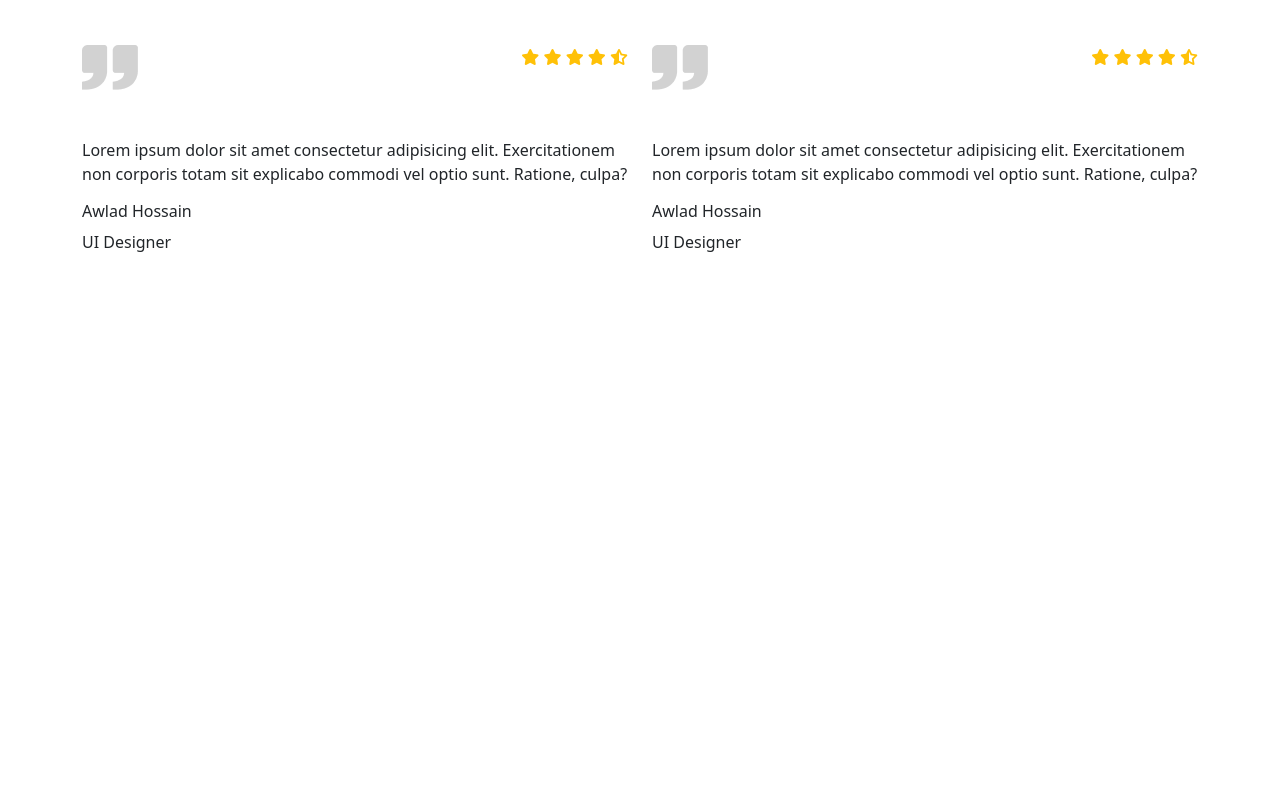
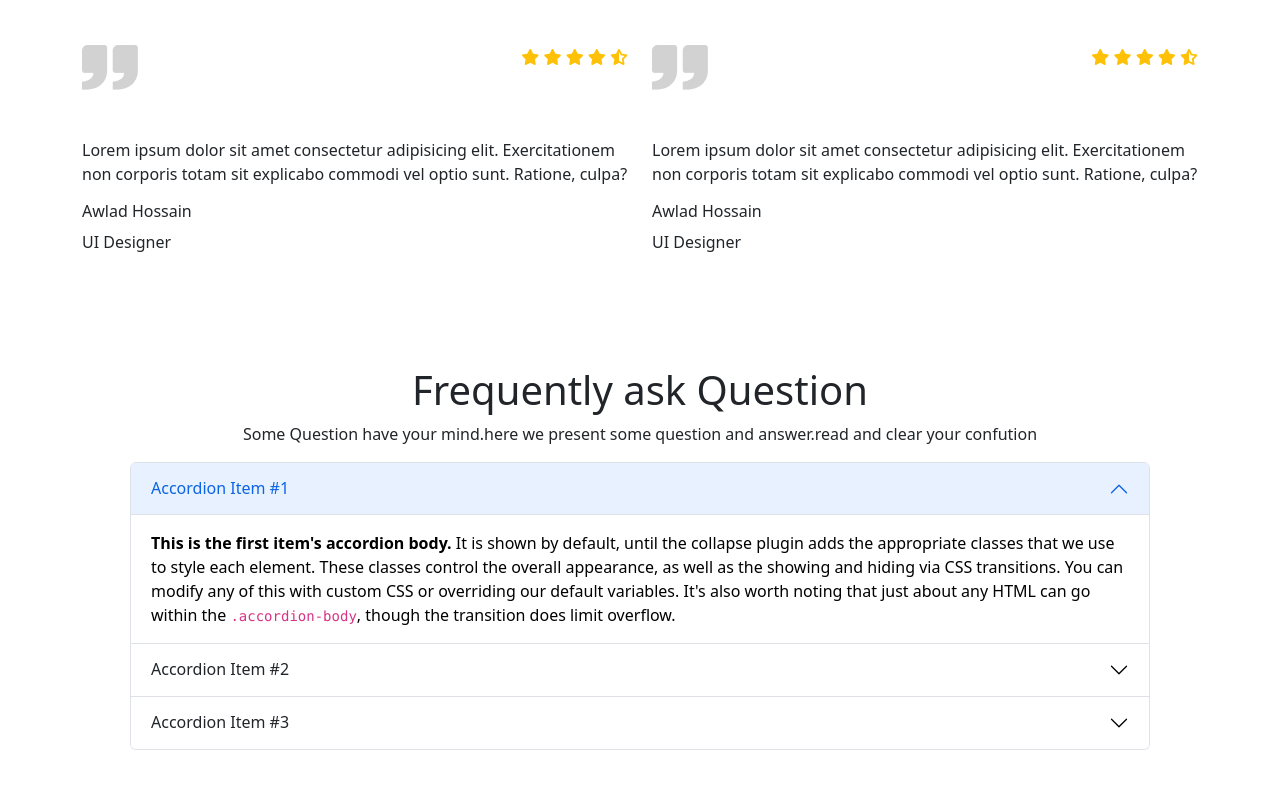
Before and after one commit to mahmudur987/assignment-three, a plain HTML site: page index.html in a window 1280 px wide. Shown: the part 3485-4283 px from the top of the page. Before the commit the page ends 3803 px from the top, so only its background shows below. Drawn offline with nearby package versions, Linux system fonts and the light colour scheme.

Commit message:
question add

```diff
--- a/index.html
+++ b/index.html
@@ -353,8 +353,73 @@
         <!-- students feedback end -->
 
         <!-- frequently ask question start -->
-        <section>
+        <section class="container">
+            <div class="p-5">
+                <h1 class="text-center">Frequently ask Question</h1>
+                <p class="text-center">Some Question have your mind.here we present some question and answer.read and
+                    clear your confution
+                </p>
+                <div class="accordion" id="accordionExample">
+                    <div class="accordion-item">
+                        <h2 class="accordion-header" id="headingOne">
+                            <button class="accordion-button" type="button" data-bs-toggle="collapse"
+                                data-bs-target="#collapseOne" aria-expanded="true" aria-controls="collapseOne">
+                                Accordion Item #1
+                            </button>
+                        </h2>
+                        <div id="collapseOne" class="accordion-collapse collapse show" aria-labelledby="headingOne"
+                            data-bs-parent="#accordionExample">
+                            <div class="accordion-body">
+                                <strong>This is the first item's accordion body.</strong> It is shown by default, until
+                                the collapse plugin adds the appropriate classes that we use to style each element.
+                                These classes control the overall appearance, as well as the showing and hiding via CSS
+                                transitions. You can modify any of this with custom CSS or overriding our default
+                                variables. It's also worth noting that just about any HTML can go within the
+                                <code>.accordion-body</code>, though the transition does limit overflow.
+                            </div>
+                        </div>
+                    </div>
+                    <div class="accordion-item">
+                        <h2 class="accordion-header" id="headingTwo">
+                            <button class="accordion-button collapsed" type="button" data-bs-toggle="collapse"
+                                data-bs-target="#collapseTwo" aria-expanded="false" aria-controls="collapseTwo">
+                                Accordion Item #2
+                            </button>
+                        </h2>
+                        <div id="collapseTwo" class="accordion-collapse collapse" aria-labelledby="headingTwo"
+                            data-bs-parent="#accordionExample">
+                            <div class="accordion-body">
+                                <strong>This is the second item's accordion body.</strong> It is hidden by default,
+                                until the collapse plugin adds the appropriate classes that we use to style each
+                                element. These classes control the overall appearance, as well as the showing and hiding
+                                via CSS transitions. You can modify any of this with custom CSS or overriding our
+                                default variables. It's also worth noting that just about any HTML can go within the
+                                <code>.accordion-body</code>, though the transition does limit overflow.
+                            </div>
+                        </div>
+                    </div>
+                    <div class="accordion-item">
+                        <h2 class="accordion-header" id="headingThree">
+                            <button class="accordion-button collapsed" type="button" data-bs-toggle="collapse"
+                                data-bs-target="#collapseThree" aria-expanded="false" aria-controls="collapseThree">
+                                Accordion Item #3
+                            </button>
+                        </h2>
+                        <div id="collapseThree" class="accordion-collapse collapse" aria-labelledby="headingThree"
+                            data-bs-parent="#accordionExample">
+                            <div class="accordion-body">
+                                <strong>This is the third item's accordion body.</strong> It is hidden by default, until
+                                the collapse plugin adds the appropriate classes that we use to style each element.
+                                These classes control the overall appearance, as well as the showing and hiding via CSS
+                                transitions. You can modify any of this with custom CSS or overriding our default
+                                variables. It's also worth noting that just about any HTML can go within the
+                                <code>.accordion-body</code>, though the transition does limit overflow.
+                            </div>
+                        </div>
+                    </div>
+                </div>
 
+            </div>
         </section>
         <!-- frequently ask question start -->
 
```
